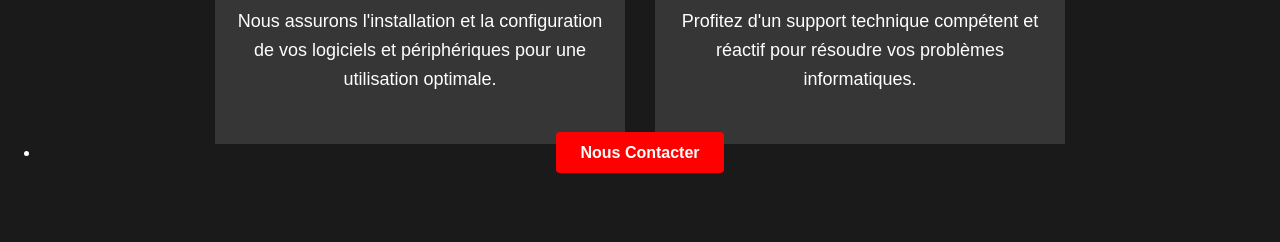
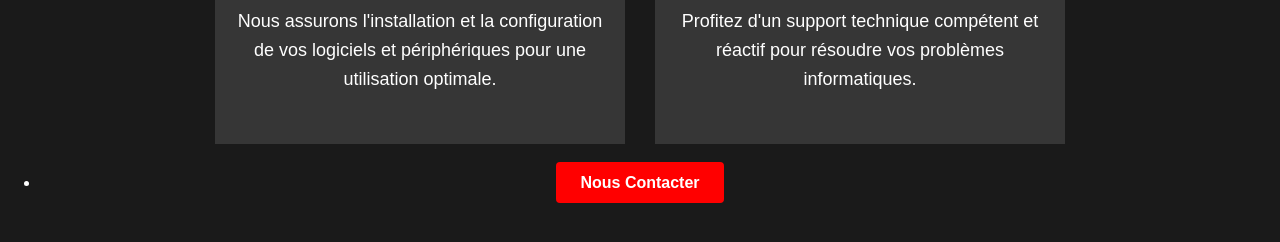
Before and after one commit to milyes/milyes.github.io, a plain HTML site: page services.html in a window 1280 px wide. Shown: the part 876-1118 px from the top of the page. Drawn offline with nearby package versions, Linux system fonts and the light colour scheme; a script that the page names is missing.

Commit message:
Update main1.css

```diff
--- a/main1.css
+++ b/main1.css
@@ -105,6 +105,7 @@ body {
 /* Bouton "Nous Contacter" */
 .actions {
     text-align: center;
+    margin-top: 30px; /* Ajout d'une marge supérieure pour éloigner le bouton des boîtes de services */
 }
 
 .actions .button {
```
